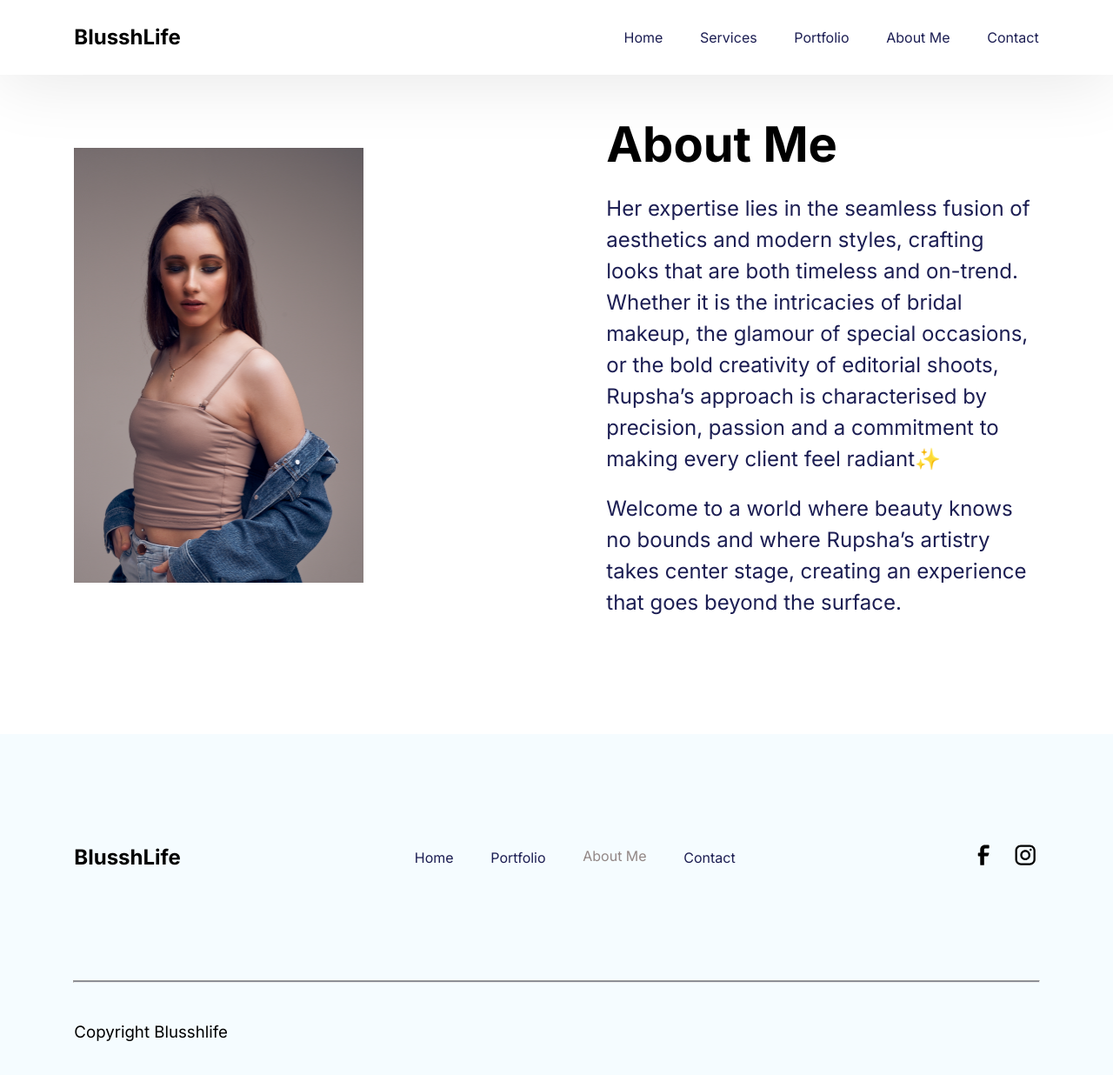
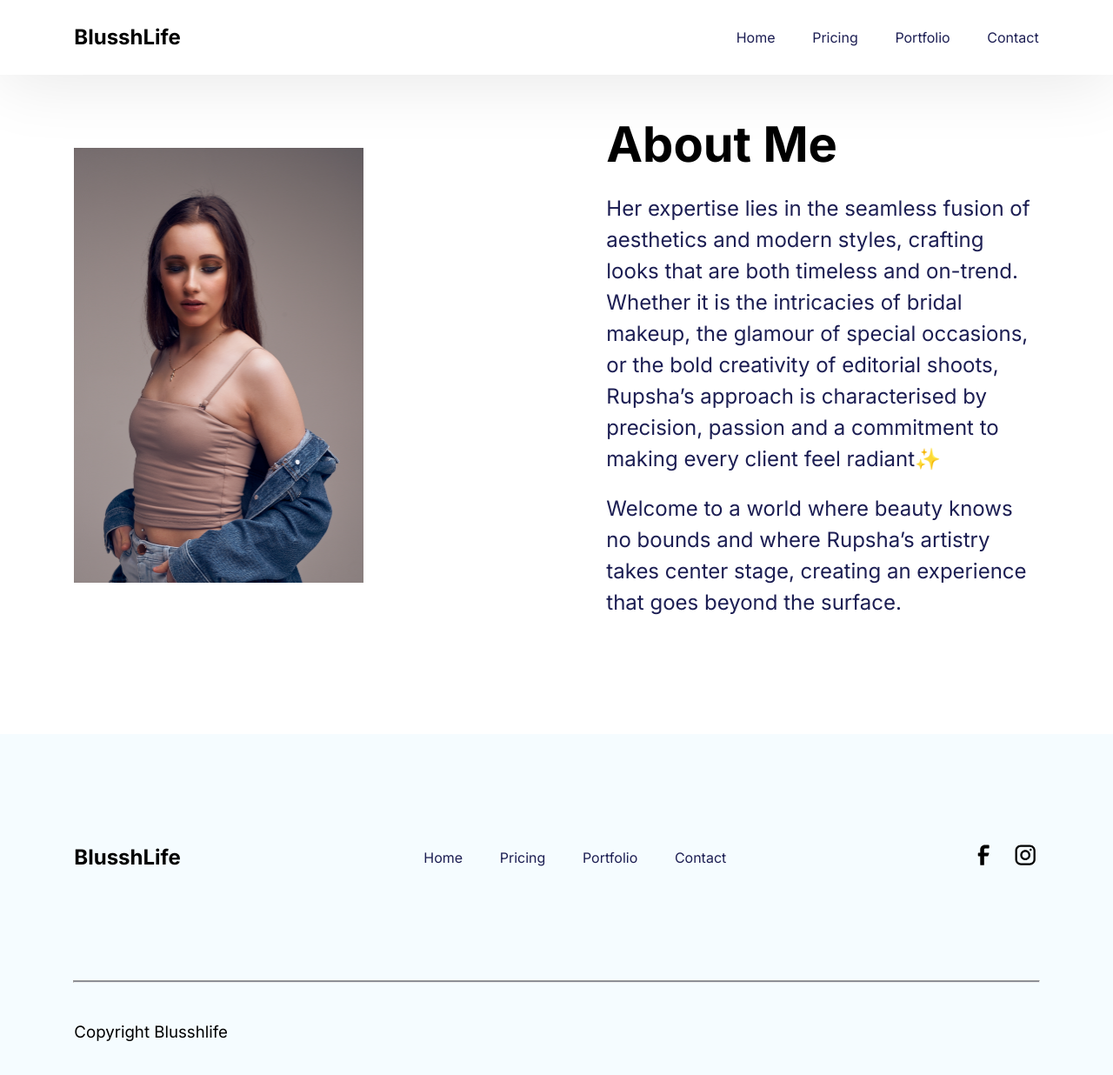
Before and after one commit to Rangeet07/Blusshhlife, a Next.js app: page /about in a window 1280 px wide. Shown: the top 1236 px of the page at 87% size. Built offline with nearby package versions, Linux system fonts and the light colour scheme.

Commit message:
pricingfont

```diff
--- a/src/app/components/ContactForm.js
+++ b/src/app/components/ContactForm.js
@@ -3,12 +3,20 @@ import React, { useState } from 'react'
 import styles from "@/app/styles/contact.module.css"
 import data from "../../../data/index.json";
 
-import { MdEmail, MdVoiceChat, MdForum, MdCall, MdLocationCity, MdLocationOn } from "react-icons/md";
+import { MdEmail, MdVoiceChat, MdForum, MdCall, MdLocationCity, MdLocationOn,  } from "react-icons/md";
 
 // import { useForm } from 'react-hook-form'
 import ContactCard from './ContactCard'
 import Link from 'next/link';
+import { Tangerine } from 'next/font/google';
 
+const tangerine = Tangerine({
+
+  subsets: ['latin'],
+
+weight: ["400",  "700"],
+},
+);
 
 const ContactForm = () => {
 
@@ -55,10 +63,12 @@ const ContactForm = () => {
     <section id="contact" className={styles.contactsection}>
     <div>
       <p className="sub-title">Get In Touch</p>
-      <h2>Contact Me</h2>
+      <h2 className={tangerine.className}>Contact Me</h2>
+
       {/* <p className="text-lg">
         Lorem ipsum dolor, sit amet consectetur adipisicing elit. In, odit.
       </p> */}
+
 
     </div>
     <div className={styles.contact_info}>
@@ -68,20 +78,15 @@ const ContactForm = () => {
       <p className="text-md"> rupsha.nandy007@gmail.com</p>
       </div>
 
-      <div className={styles.card}>
+      {/* <div className={styles.card}>
       <i><MdCall/></i>
       <p className="text-md">0405820704</p>
 
-      </div>
-
+      </div> */}
       <div className={styles.card}>
       <i><MdLocationOn/></i>
       <p className="text-md">Perth, Western Austrailia</p>
       </div>
-
-
-
-
 
     </div>
 
--- a/src/app/components/Footer.js
+++ b/src/app/components/Footer.js
@@ -40,11 +40,11 @@ const Footer = () => {
                 smooth={true}
                 offset={-70}
                 duration={500}
-                href="/portfolio"
-                className={currentRoute === "/portfolio"
+                href="/#services"
+                className={currentRoute === "/#services"
                   ? styles.navbaractivecontent
                      : "text-md " }              >
-                Portfolio
+                Pricing
               </Link>
             </li>
             <li>
@@ -53,21 +53,22 @@ const Footer = () => {
                 smooth={true}
                 offset={-70}
                 duration={500}
-                href="/about"
-                className={currentRoute === "/about"
+                href="/portfolio"
+                className={currentRoute === "/portfolio"
                   ? styles.navbaractivecontent
                      : "text-md " }              >
-                About Me
+                Portfolio
               </Link>
             </li>
+
             <li>
               <Link
                 spy={true}
                 smooth={true}
                 offset={-70}
                 duration={500}
-                href="#contact"
-                className={currentRoute === "#contact"
+                href="/#contact"
+                className={currentRoute === "/#contact"
                   ? styles.navbaractivecontent
                      : "text-md " }              >
                 Contact
--- a/src/app/components/Gallery.js
+++ b/src/app/components/Gallery.js
@@ -16,6 +16,7 @@ const Gallery = () => {
             layout='responsive'
             width='677'
             height='451'
+            loading="lazy"
           />
         </div>
         <div className={styles.thumbnail}>
@@ -26,6 +27,7 @@ const Gallery = () => {
             height='217'
             layout='responsive'
             objectFit='fill'
+            loading="lazy"
           />
         </div>
         <div className={styles.thumbnail}>
@@ -36,6 +38,7 @@ const Gallery = () => {
             height='217'
             layout='responsive'
             objectFit='cover'
+
           />
         </div>
         <div className={styles.thumbnail}>
@@ -46,6 +49,7 @@ const Gallery = () => {
             height='217'
             layout='responsive'
             objectFit='cover'
+            loading="lazy"
           />
         </div>
         <div className={styles.thumbnail}>
@@ -56,6 +60,7 @@ const Gallery = () => {
             height='217'
             layout='responsive'
             objectFit='cover'
+            loading="lazy"
           />
         </div>
       </div>
--- a/src/app/components/Home.js
+++ b/src/app/components/Home.js
@@ -1,12 +1,24 @@
 import React from 'react'
 import Link from 'next/link'
-import { Josefin_Sans } from 'next/font/google'
+import { Josefin_Sans , Sacramento, Tangerine} from 'next/font/google'
 import bio from '../../../public/haylo_melissadsc09695.JPG'
 import styles from "@/app/styles/herosection.module.css"
 const inter = Josefin_Sans({ subsets: ['latin'] })
+// const sacramento = Tangerine({subsets:['latin']})
 import Image from 'next/image'
+const sacramento = Sacramento({
+    subsets:['latin'],
 
+    weight: ['400']
+})
 
+const tangerine = Tangerine({
+
+        subsets: ['latin'],
+
+    weight: ["400",  "700"],
+  },
+ );
 const Home = ({title, about}) => {
   return (
     <div>
@@ -21,23 +33,25 @@ const Home = ({title, about}) => {
                     </h2>
                     <h3 >Makeup Artist</h3>
 
-                    <p className={styles.herosectiondescription}>
+                    <p className={ `${styles['herosectiondescription']} ${sacramento['className']}`}>
                     Welcome to La Blush Life Makeup by Rupsha! 💕
                     <br />
 
                     Rupsha is an Indian Australian with a palette of experience spanning five years in the realm of professional makeup. Rupsha has mastered the art of enhancing natural beauty and create stunning transformations.
 
                         <br/>
+                        Her expertise lies in the seamless fusion of aesthetics and modern styles, crafting looks that are both timeless and on-trend. Whether it is the intricacies of bridal makeup, the glamour of special occasions, or the bold creativity of editorial shoots, Rupsha’s approach is characterised by precision, passion and a commitment to making every client feel radiant✨
+                        <br />
 
                     </p>
                 </div>
                 {/* <button className={`${styles["btn"]} ${styles["btn-primary"]}`}>Book</button> */}
 
                     <Link className="btn btn-primary"
-                    href='#about'>Read more</Link>
+                    href='#services'>Read more</Link>
             </div>
             <div className={styles.herosectionimg}>
-            <Image src={bio} alt="picture" width={0} height={500}/>
+            <Image src={bio} alt="picture" width={0} height={500} loading="lazy" />
                 {/* <img src={bio} alt="picture" /> */}
             </div>
 
--- a/src/app/components/InstaCard.js
+++ b/src/app/components/InstaCard.js
@@ -38,7 +38,7 @@ const InstaCard = (curElem) => {
     <>
     <div className={styles.card} >
                 <div className={styles.card_image}>
-               {curElem.media_type==='IMAGE' && <Image src={curElem.media_url} alt={id} width={240} height={240} />}
+               {curElem.media_type==='IMAGE' && <Image src={curElem.media_url} alt={id} width={240} height={240} loading='lazy'  blurDataURL={curElem.media_url} placeholder='blur' />}
                {post}
                 </div>
                 {/* <div className={styles.card_data}>
--- a/src/app/components/Nav.js
+++ b/src/app/components/Nav.js
@@ -100,11 +100,11 @@ const currentRoute = usePathname();
               smooth={true}
               offset={-70}
               duration={500}
-              href="#services"
-              className={currentRoute === "#services"
+              href="/#services"
+              className={currentRoute === "/#services"
        ? styles.navbaractivecontent
           :styles.navbarcontent}>
-              Services
+              Pricing
             </Link>
           </li>
           <li>
@@ -121,6 +121,20 @@ const currentRoute = usePathname();
               Portfolio
             </Link>
           </li>
+          {/* <li>
+            <Link
+              onClick={closeMenu}
+              spy={true}
+              smooth={true}
+              offset={-70}
+              duration={500}
+              href="/#about"
+              className={currentRoute === "/#about"
+              ? styles.navbaractivecontent
+              :styles.navbarcontent}>
+              About Me
+            </Link>
+          </li> */}
           <li>
             <Link
               onClick={closeMenu}
@@ -128,22 +142,8 @@ const currentRoute = usePathname();
               smooth={true}
               offset={-70}
               duration={500}
-              href="#about"
-              className={currentRoute === "#about"
-              ? styles.navbaractivecontent
-              :styles.navbarcontent}>
-              About Me
-            </Link>
-          </li>
-          <li>
-            <Link
-              onClick={closeMenu}
-              spy={true}
-              smooth={true}
-              offset={-70}
-              duration={500}
-              href="#contact"
-              className={currentRoute === "#contact"
+              href="/#contact"
+              className={currentRoute === "/#contact"
               ? styles.navbaractivecontent
               :styles.navbarcontent}>
               Contact
--- a/src/app/components/Pricing.js
+++ b/src/app/components/Pricing.js
@@ -4,7 +4,7 @@ import styles from "@/app/styles/pricing.module.css"
 
 const Pricing = () => {
   return (
-    <div className={styles.text}>
+    <div id='services' className={styles.text}>
         <h2>Pricing</h2>
         <div class="pricing-table">
         <div class="pricing-card">
--- a/src/app/page.js
+++ b/src/app/page.js
@@ -9,7 +9,6 @@ const page = () => {
   return (
     <>
     <Home/>
-    <About/>
    <Gallery/>
    <Pricing/>
     <ContactForm/>
```
